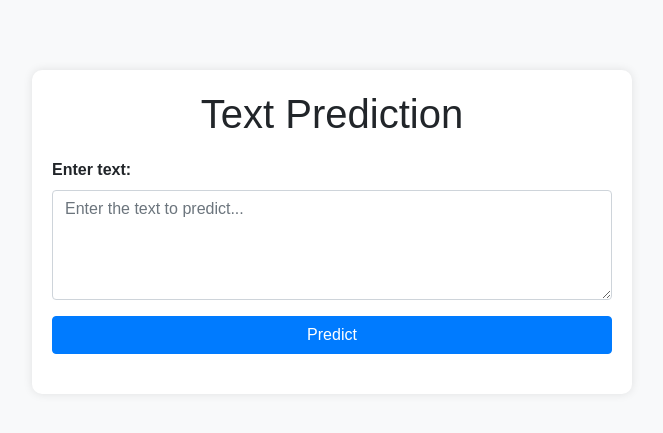
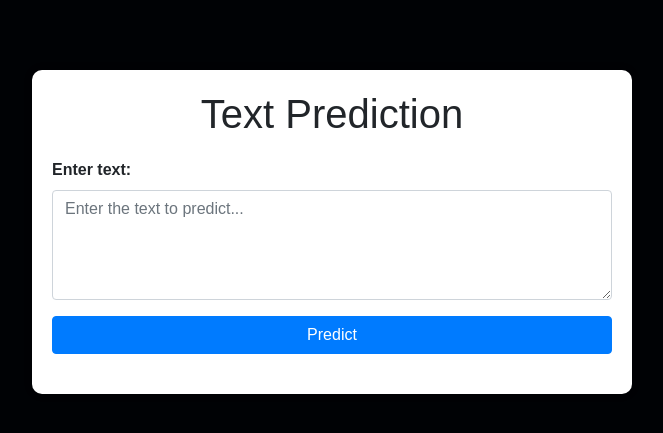
Before and after one commit to shambhavi0608/QuickFactChecker, a Flask app: page / in a window 1280 px wide. Shown: the top 433 px of the page, without its empty margins (308-971 px from the left). Run offline with Flask 3, Linux system fonts and the light colour scheme; parts of the project's set-up code (start-up, migrations or seed data) failed here and were passed over; some libraries are stand-ins or nearby versions.

Commit message:
Initial commit

```diff
--- a/templates/index.html
+++ b/templates/index.html
@@ -9,7 +9,7 @@
     <style>
         body {
             font-family: Arial, sans-serif;
-            background-color: #f8f9fa;
+            background-color:rgb(0, 2, 5);
             padding: 20px;
         }
         .container {
```
Also changed, not shown: 1 other file.
